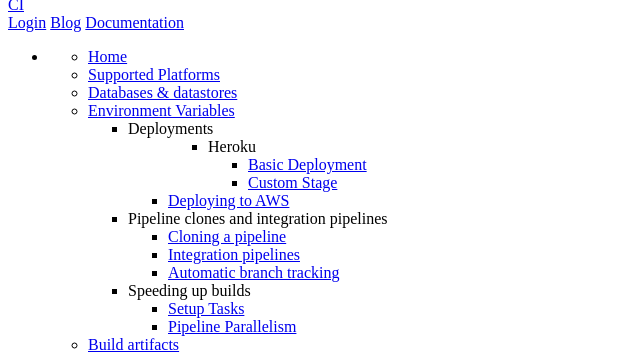
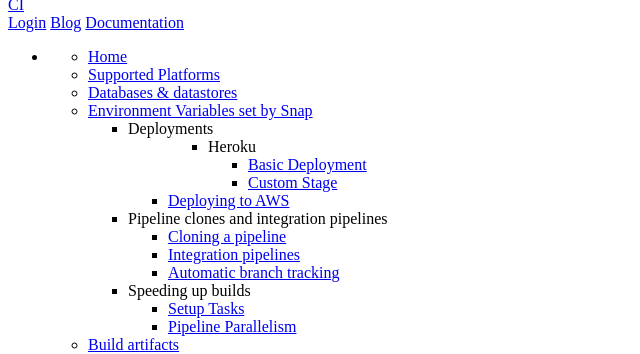
Before and after one commit to snap-ci/docs.snap-ci.com, a Jekyll site: the page built from index.html, in a window 1280 px wide, cut to the strip 112-466 px from the top of the page. Shown: the whole strip, without its empty margins (0-640 px from the left). Built offline with Jekyll 4.4.1, drawn with Linux system fonts in a browser that asks for light colours; nearby versions of some CDN libraries; Markdown is read by kramdown in place of the engine named in the settings.

Commit message:
Change the topic name of Environment variables

```diff
--- a/topics/03.environment_variables.markdown
+++ b/topics/03.environment_variables.markdown
@@ -1,6 +1,6 @@
 ---
 layout: topic
-title:  "Environment Variables"
+title:  "Environment Variables set by Snap"
 ---
 
 Snap exports a number of environment variables during each build, which you may find useful during your build:
```
